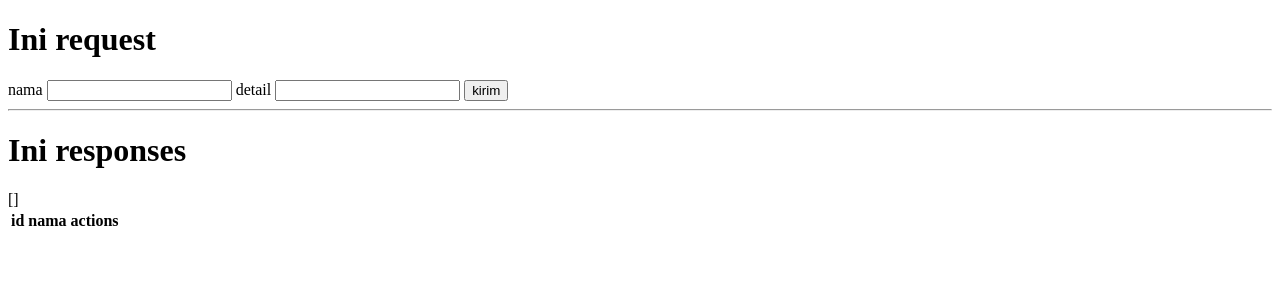
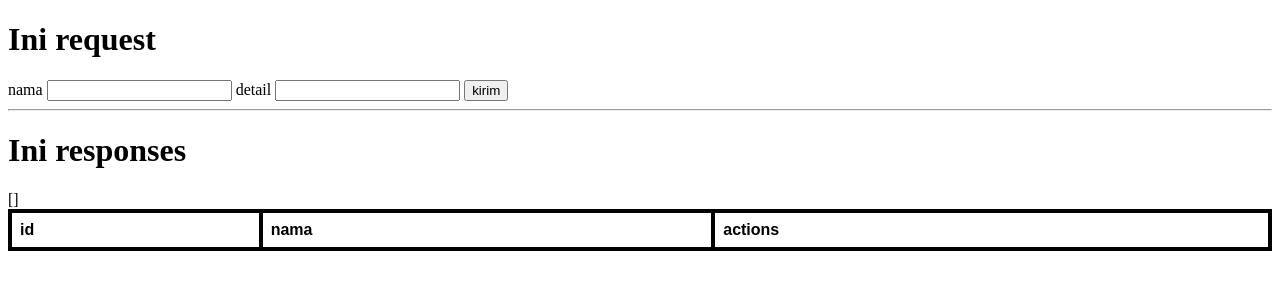
Before and after one commit to enacantik/QS, a Flask app: page / in a window 1280 px wide. Shown: the top 300 px of the page. Run offline with Flask 2, Linux system fonts and the light colour scheme; data that the repository does not hold is empty; some libraries are stand-ins or nearby versions.

Commit message:
update teks

```diff
--- a/novice/03-05/app/main.py
+++ b/novice/03-05/app/main.py
@@ -36,25 +36,25 @@ def index():
     # data =["pisang", "jambu", "durian"]
     return render_template("index.html", context=data)
 
-# @app.route("/detail/<buah_id>")
-# def detail(buah_id):
-#     conn = psycopg2.connect(
-#         host="localhost",
-#         database="contoh",
-#         user="postgres",
-#         password="enacantiksekali")
+@app.route("/detail/<buah_id>")
+def detail(buah_id):
+    conn = psycopg2.connect(
+        host="localhost",
+        database="contoh",
+        user="postgres",
+        password="enacantiksekali")
 
-#     curs = conn.cursor()
-#     query = f"select * from buah where id = {buah_id}"
-#     curs.execute(query)
-#     data = curs.fetchone()
-#     curs.close()
-#     conn.close()
-#     print(data)
-#     return render_template("detail.html", context=data)
+    curs = conn.cursor()
+    query = f"select * from buah where id = {buah_id}"
+    curs.execute(query)
+    data = curs.fetchone()
+    curs.close()
+    conn.close()
+    print(data)
+    return render_template("detail.html", context=data)
 
 @app.route("/delete/<buah_id>")
-def detail(buah_id):
+def delete(buah_id):
     conn = psycopg2.connect(
         host="localhost",
         database="contoh",
@@ -79,9 +79,9 @@ def update(buah_id):
 
     curs = conn.cursor()
 
-    namaLama = 'kueni'
-    namaBaru = 'markisa'
-    detailBaru = 'segar'
+    namaLama = 'mangga'
+    namaBaru = 'mangga'
+    detailBaru = 'asam'
     query = f"update buah set nama='{namaBaru}',  detail='{detailBaru}' where nama ='{namaLama}'"
 
     curs.execute(query)
--- a/novice/03-05/app/templates/index.html
+++ b/novice/03-05/app/templates/index.html
@@ -5,7 +5,26 @@
     <meta http-equiv="X-UA-Compatible" content="IE=edge">
     <meta name="viewport" content="width=device-width, initial-scale=1">
     <title>Document</title>
+    <style>
+        table {
+            font-family: arial, sans-serif;
+            border-collapse: collapse;
+            width: 100%;
+        }
+
+        td,
+        th {
+            border: 4px solid black;
+            text-align: left;
+            padding: 8px;
+        }
+
+        tr:nth-child(even) {
+            background-color: blueviolet;
+        }
+    </style>
 </head>
+
 <body>
     <div>
         <h1>Ini request</h1>
```
